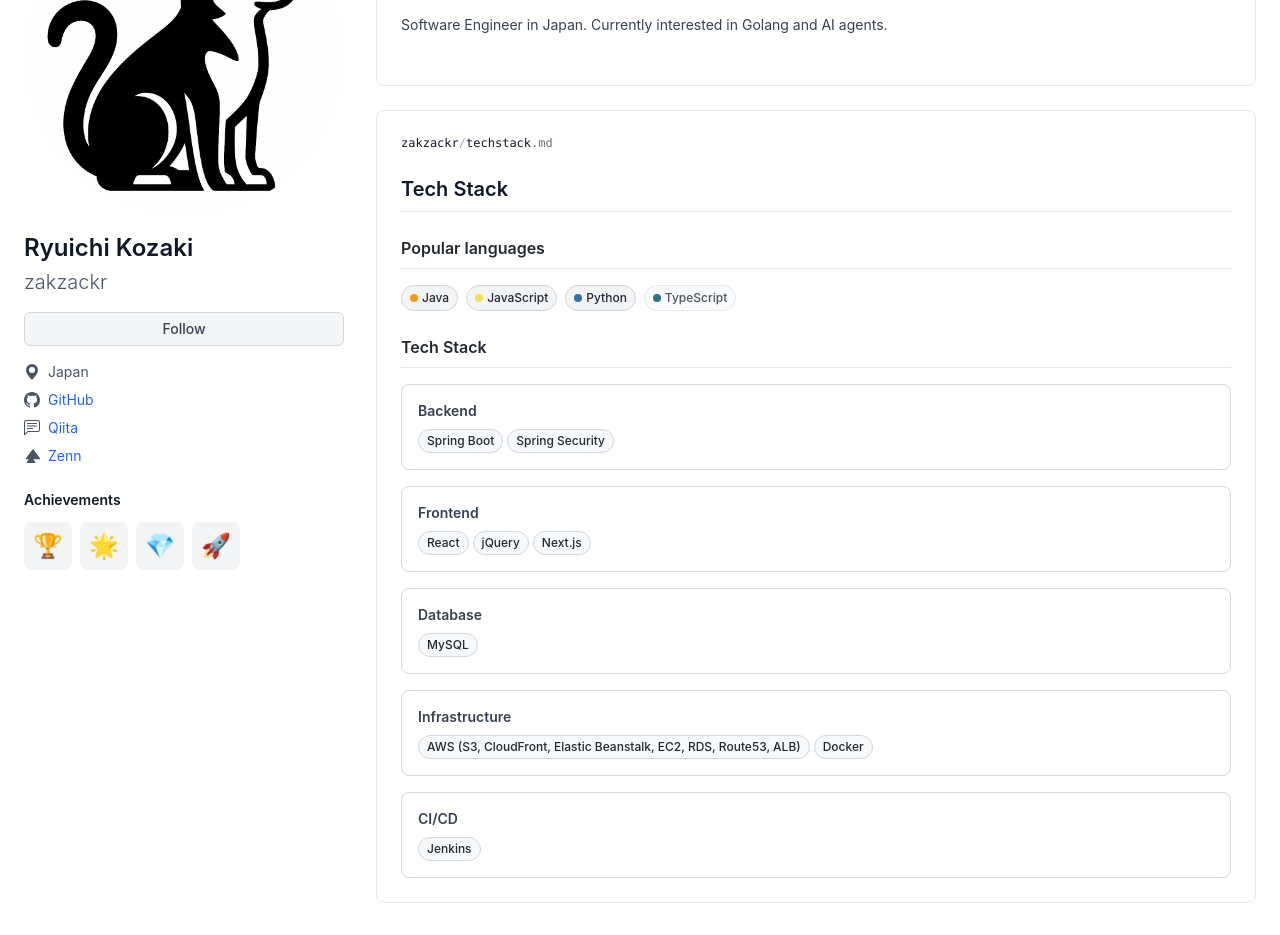
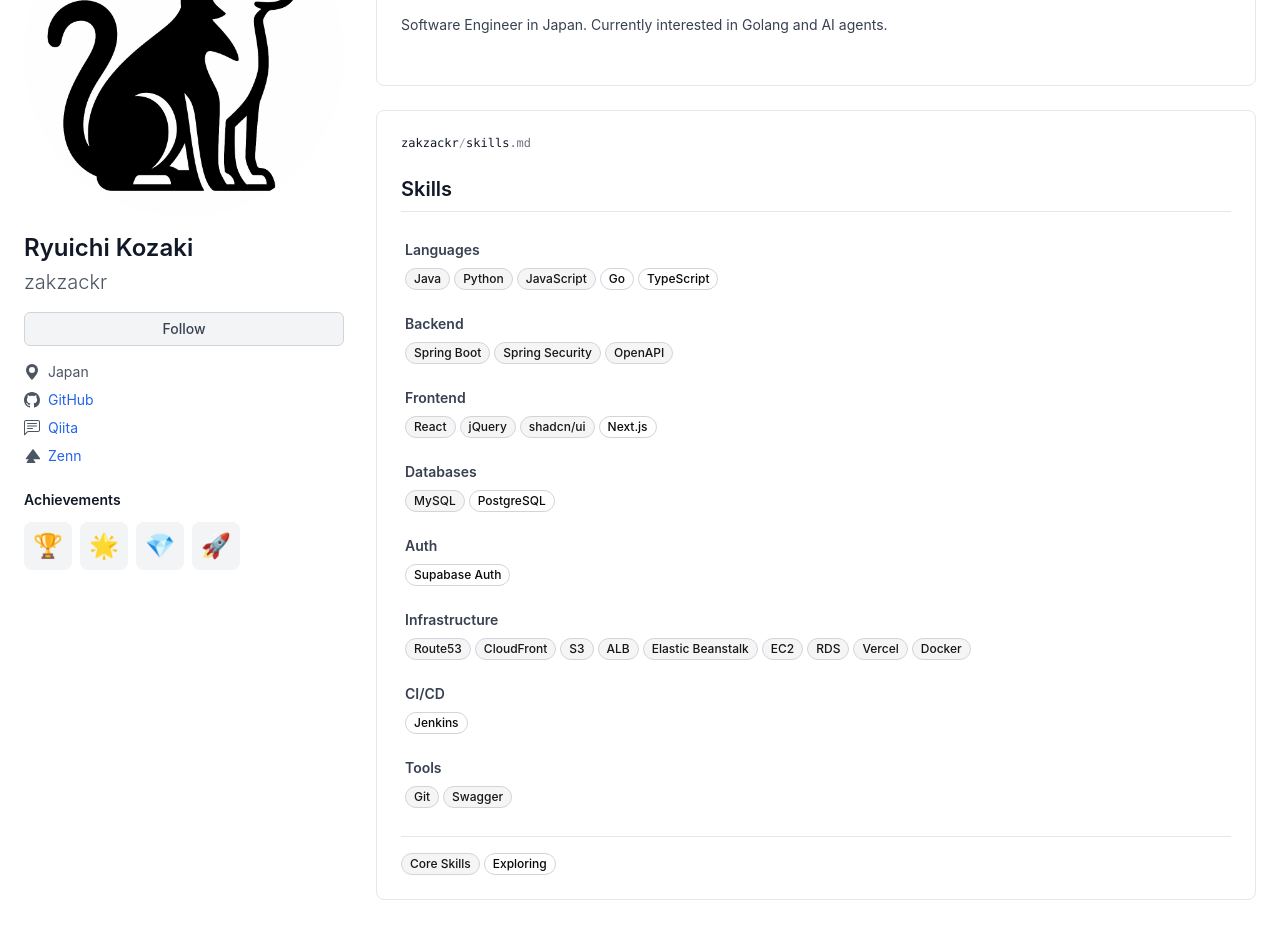
Before and after one commit to zakzackr/my-portfolio, a Next.js app: page / in a window 1280 px wide. Shown: the part 200-1135 px from the top of the page. Built offline with nearby package versions, Linux system fonts and the light colour scheme.

Commit message:
setup shadcn/ui and update skills

```diff
--- a/components/TechStack.tsx
+++ b/components/TechStack.tsx
@@ -1,34 +1,64 @@
 import React from "react";
+import { Badge } from "@/components/ui/badge";
 
 const TechStack: React.FC = () => {
-    const languages = [
-        { name: "Java", color: "#f89820", isCore: true },
-        { name: "JavaScript", color: "#f1e05a", isCore: true },
-        { name: "Python", color: "#3572A5", isCore: true },
-        { name: "TypeScript", color: "#2b7489", isCore: false },
-    ];
-
     const technologies = [
         {
+            category: "Languages",
+            items: ["Java", "Python", "JavaScript", "Go", "TypeScript"],
+            core: ["Java", "Python", "JavaScript"],
+        },
+        {
             category: "Backend",
-            items: ["Spring Boot", "Spring Security"],
-            core: ["Spring Boot", "Spring Security"],
+            items: ["Spring Boot", "Spring Security", "OpenAPI"],
+            core: ["Spring Boot", "Spring Security", "OpenAPI"],
         },
         {
             category: "Frontend",
-            items: ["React", "jQuery", "Next.js"],
-            core: ["React", "jQuery"],
+            items: ["React", "jQuery", "shadcn/ui", "Next.js"],
+            core: ["React", "jQuery", "shadcn/ui"],
         },
-        { category: "Database", items: ["MySQL"], core: ["MySQL"] },
+        {
+            category: "Databases",
+            items: ["MySQL", "PostgreSQL"],
+            core: ["MySQL"],
+        },
+        {
+            category: "Auth",
+            items: ["Supabase Auth"],
+            core: [],
+        },
         {
             category: "Infrastructure",
             items: [
-                "AWS (S3, CloudFront, Elastic Beanstalk, EC2, RDS, Route53, ALB)",
+                "Route53",
+                "CloudFront",
+                "S3",
+                "ALB",
+                "Elastic Beanstalk",
+                "EC2",
+                "RDS",
+                "Vercel",
                 "Docker",
             ],
-            core: ["AWS"],
+            core: [
+                "Route53",
+                "CloudFront",
+                "S3",
+                "ALB",
+                "Elastic Beanstalk",
+                "EC2",
+                "RDS",
+                "Vercel",
+                "Docker",
+            ],
         },
         { category: "CI/CD", items: ["Jenkins"], core: [] },
+        {
+            category: "Tools",
+            items: ["Git", "Swagger"],
+            core: ["Git", "Swagger"],
+        },
     ];
 
     return (
@@ -37,48 +67,17 @@ const TechStack: React.FC = () => {
                 <div className="font-mono text-xs">
                     <span className="text-gray-900 font-medium">zakzackr</span>
                     <span className="text-gray-400">/</span>
-                    <span className="text-gray-900 font-medium">techstack</span>
+                    <span className="text-gray-900 font-medium">skills</span>
                     <span className="text-gray-500">.md</span>
                 </div>
             </div>
 
             <h2 className="text-xl font-semibold text-gray-900 pb-2 border-b border-gray-200 mb-6">
-                Tech Stack
+                Skills
             </h2>
-
-            <h3 className="text-md font-semibold mb-4 pb-2 border-b border-gray-200">
-                Popular languages
-            </h3>
-
-            <div className="flex flex-wrap gap-2 mb-6">
-                {languages.map((lang) => (
-                    <span
-                        key={lang.name}
-                        className={`inline-flex items-center px-2 py-1 rounded-full text-xs font-medium ${
-                            lang.isCore
-                                ? "bg-gray-100 text-gray-800 border border-gray-300"
-                                : "bg-gray-50 text-gray-600 border border-gray-200"
-                        }`}
-                    >
-                        <span
-                            className="w-2 h-2 rounded-full mr-1"
-                            style={{ backgroundColor: lang.color }}
-                        />
-                        {lang.name}
-                    </span>
-                ))}
-            </div>
-
-            <h3 className="text-md font-semibold mb-4 pb-2 border-b border-gray-200">
-                Tech Stack
-            </h3>
-
             <div className="space-y-4">
                 {technologies.map((tech) => (
-                    <div
-                        key={tech.category}
-                        className="github-border p-4 rounded-lg"
-                    >
+                    <div key={tech.category} className="p-1">
                         <h3 className="font-semibold text-sm text-gray-700 mb-2">
                             {tech.category}
                         </h3>
@@ -88,20 +87,39 @@ const TechStack: React.FC = () => {
                                     item.includes(core)
                                 );
                                 return (
-                                    <span
+                                    <Badge
                                         key={item}
-                                        className={`language-badge ${
-                                            isCore ? "font-semibold" : ""
-                                        }`}
+                                        variant={
+                                            isCore ? "secondary" : "outline"
+                                        }
+                                        className="px-2 py-0.5 rounded-[12px] text-xs font-medium border border-gray-300"
                                     >
                                         {item}
-                                    </span>
+                                    </Badge>
                                 );
                             })}
                         </div>
                     </div>
                 ))}
             </div>
+            {/* Legend */}
+            <div className="mt-6 pt-4 border-t border-gray-200">
+                <div className="flex flex-wrap gap-1">
+                    <Badge
+                        variant="secondary"
+                        className="px-2 py-0.5 rounded-[12px] text-xs font-medium border border-gray-300"
+                    >
+                        Core Skills
+                    </Badge>
+
+                    <Badge
+                        variant="outline"
+                        className="px-2 py-0.5 rounded-[12px] text-xs font-medium border border-gray-300"
+                    >
+                        Exploring
+                    </Badge>
+                </div>
+            </div>
         </div>
     );
 };
```
Also changed, not shown: components/ui/badge.tsx (+6 -6 lines).
